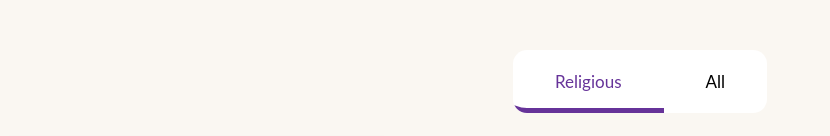
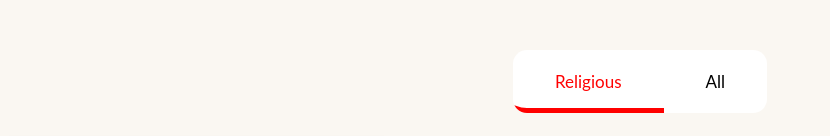
Before and after one commit to yalathiya/E-Library, a React (Create React App) app: page / in a window 1280 px wide. In both pictures the pointer is over the button "Religious". Shown: the top 136 px of the page, without its empty margins (0-830 px from the left). Built offline with nearby package versions, Linux system fonts and the light colour scheme.

Commit message:
sidebar code is not done yet

```diff
--- a/src/components/style.css
+++ b/src/components/style.css
@@ -186,7 +186,7 @@
   cursor: pointer;
   margin: 0;
   font-size: 17px;
-  box-shadow: inset 0px 0px 0px -15px rebeccapurple;
+  box-shadow: inset 0px 0px 0px -15px red;
   transition: all 300ms ease-out;
   text-transform: capitalize;
 }
@@ -200,8 +200,8 @@
 }
 .btn-group__item:hover,
 .btn-group__item:focus {
-  color: rebeccapurple;
-  box-shadow: inset 0px -20px 0px -15px rebeccapurple;
+  color: red;
+  box-shadow: inset 0px -20px 0px -15px red;
 }
 .btn-group__item:focus {
   outline: none;
@@ -210,7 +210,7 @@
   content: "✔️";
   margin-left: 0.5rem;
   display: inline-block;
-  color: rebeccapurple;
+  color: red;
   position: absolute;
   transform: translatey(10px);
   opacity: 0;
```
